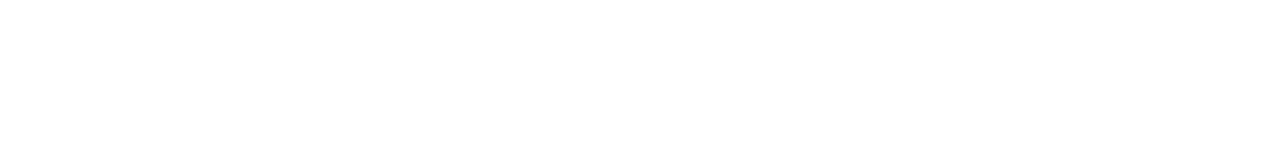
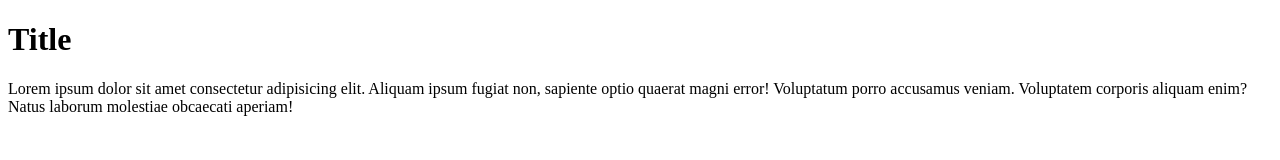
Before and after one commit to EtFX1/learnGit, a plain HTML site: page index.html in a window 1280 px wide. Drawn offline with Linux system fonts and the light colour scheme.

Commit message:
add paragraph

```diff
--- a/index.html
+++ b/index.html
@@ -5,5 +5,13 @@
         <meta name="viewport" content="width=device-width, initial-scale=1.0" />
         <title>Learn git</title>
     </head>
-    <body></body>
+    <body>
+        <h1>Title</h1>
+        <p>
+            Lorem ipsum dolor sit amet consectetur adipisicing elit. Aliquam
+            ipsum fugiat non, sapiente optio quaerat magni error! Voluptatum
+            porro accusamus veniam. Voluptatem corporis aliquam enim? Natus
+            laborum molestiae obcaecati aperiam!
+        </p>
+    </body>
 </html>
```
